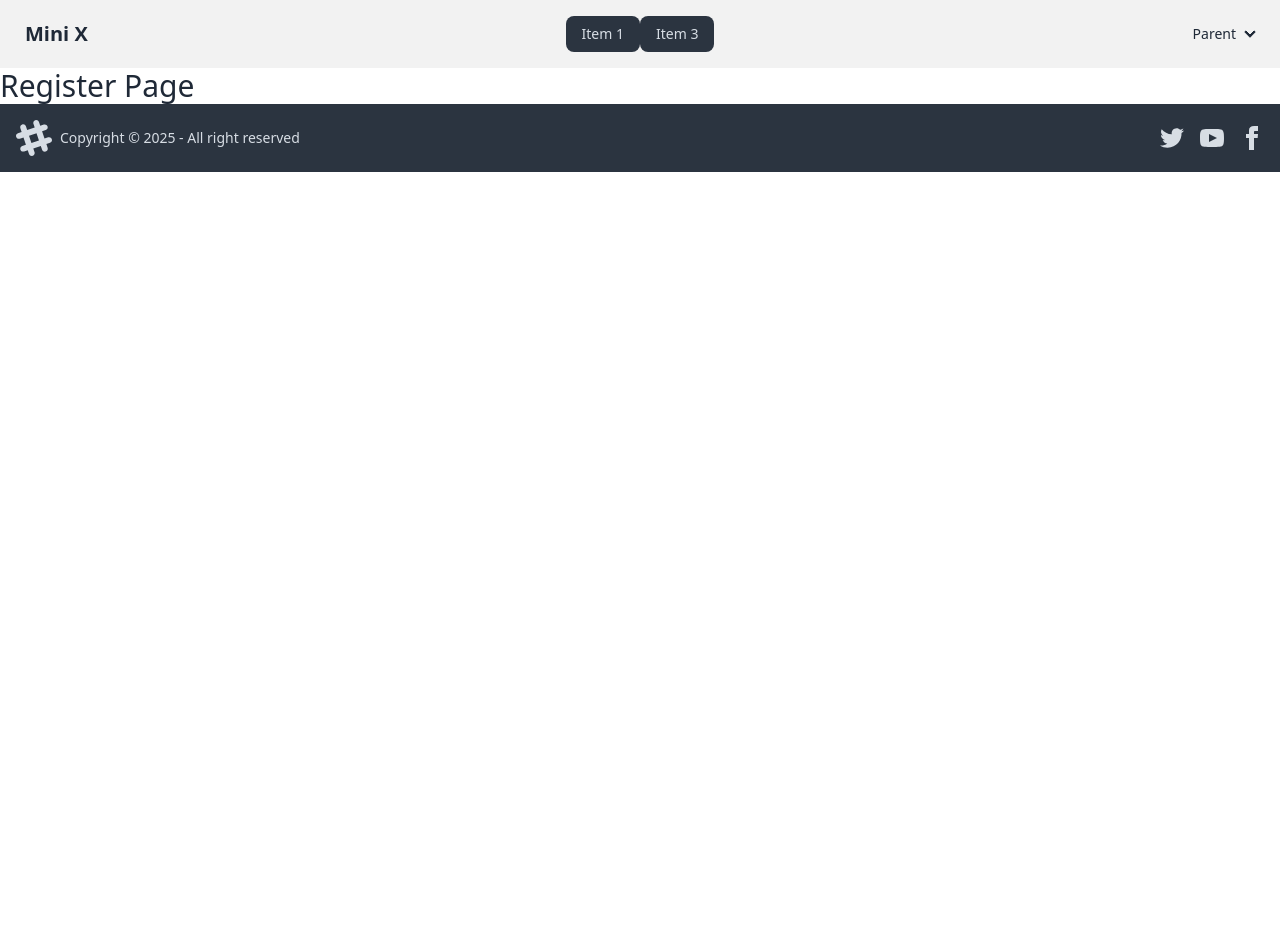
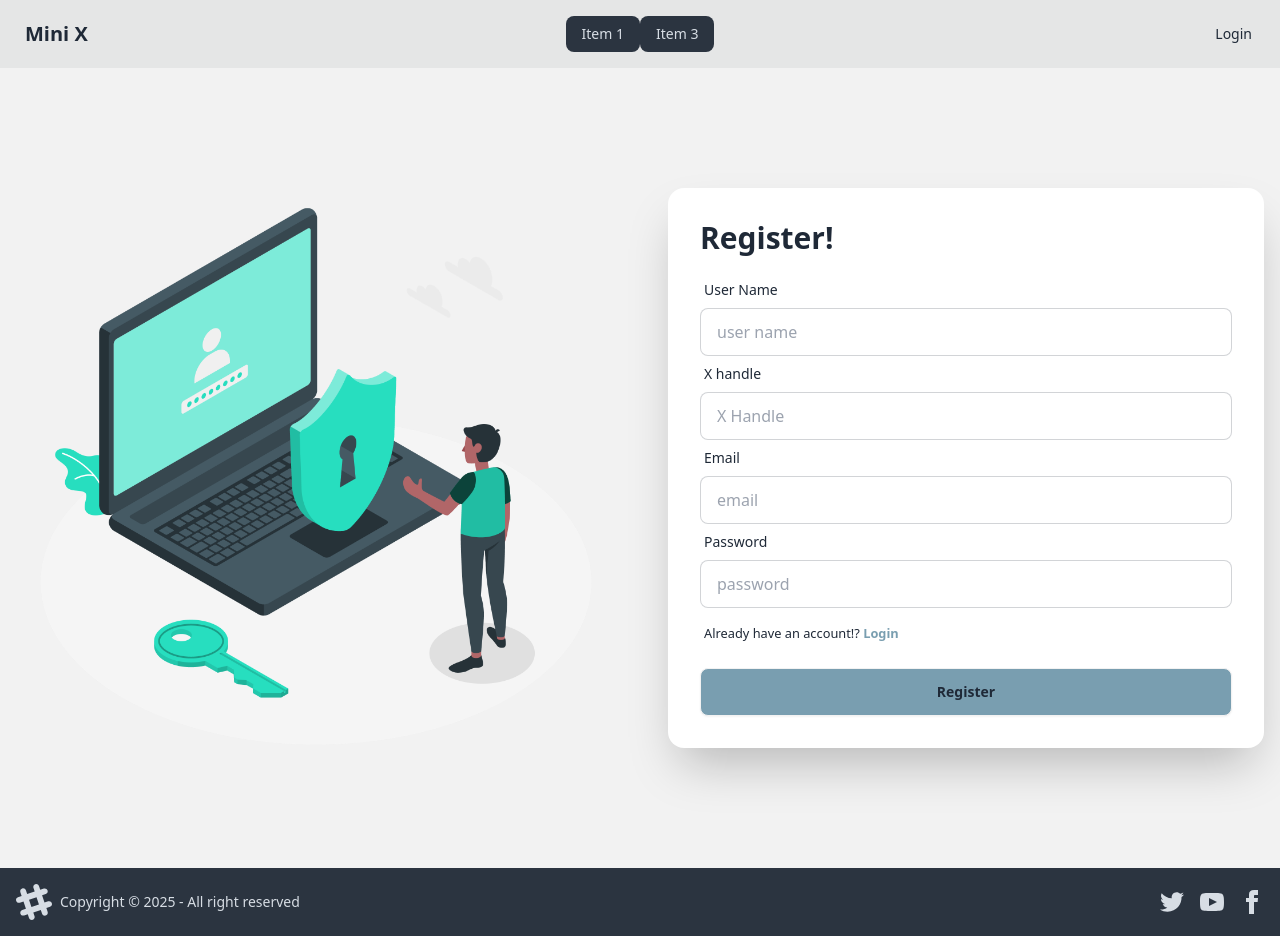
Before and after one commit to Itminan30/mir-info-system, a React (Vite) app in the folder minix-frontend/: page /register in a window 1280 px wide. Before the commit the page ends 800 px from the top, so only its background shows below. Built offline with nearby package versions, Linux system fonts and the light colour scheme.

Commit message:
registration system added in frontend

```diff
--- a/minix-frontend/src/Components/Shared/Navigation.jsx
+++ b/minix-frontend/src/Components/Shared/Navigation.jsx
@@ -1,9 +1,17 @@
-import { NavLink } from "react-router";
+import { NavLink, useNavigate } from "react-router";
+import { useAuth } from "../../layout/AuthProvider";
 
 const Navigation = () => {
+    const { user, logout } = useAuth();
+    const navigate = useNavigate();
+
+    const handleLogout = () => {
+        logout();
+        navigate("/");
+    }
 
     return (
-        <div className="navbar bg-base-200">
+        <div className="navbar bg-base-300">
             <div className="navbar-start">
                 <div className="dropdown">
                     <div tabIndex={0} role="button" className="btn btn-ghost lg:hidden">
@@ -23,8 +31,8 @@ const Navigation = () => {
                     <ul
                         tabIndex={0}
                         className="menu menu-sm dropdown-content bg-base-100 rounded-box z-[1] mt-3 w-52 p-2 shadow">
-                        <NavLink><a>Item 1</a></NavLink>
-                        <NavLink><a>Item 3</a></NavLink>
+                        <li><a>Item 1</a></li>
+                        <li><a>Item 3</a></li>
                     </ul>
                 </div>
                 <NavLink to="/" className="btn btn-ghost text-xl">Mini X</NavLink>
@@ -38,15 +46,20 @@ const Navigation = () => {
             </div>
             <div className="navbar-end">
                 <ul className="menu menu-horizontal px-1">
-                    <li>
-                        <details>
-                            <summary>Parent</summary>
-                            <ul className="p-2">
+                    {
+                        user ?
+                            (
+                                <div className="dropdown dropdown-bottom dropdown-end dropdown-hover">
+                                    <div tabIndex={0} role="button" className="btn m-1">{user?.twitter_handle}</div>
+                                    <ul tabIndex={0} className="dropdown-content menu bg-base-100 rounded-box z-[1] w-52 p-2 shadow">
+                                        <li><a onClick={handleLogout}>Logout</a></li>
+                                    </ul>
+                                </div>
+                            ) :
+                            (
                                 <li><NavLink to="/login">Login</NavLink></li>
-                                <li><NavLink to="/register">Register</NavLink></li>
-                            </ul>
-                        </details>
-                    </li>
+                            )
+                    }
                 </ul>
             </div>
         </div>
--- a/minix-frontend/src/pages/AllPosts/AllPosts.jsx
+++ b/minix-frontend/src/pages/AllPosts/AllPosts.jsx
@@ -1,6 +1,5 @@
 
 const AllPosts = () => {
-    console.log("Allposts Page Loaded");
     return (
         <div>
             <h1 className="text-3xl">
--- a/minix-frontend/src/pages/Login/Login.jsx
+++ b/minix-frontend/src/pages/Login/Login.jsx
@@ -17,7 +17,7 @@ const Login = () => {
         const password = form.password.value;
 
         try {
-            const response = await fetch("http://127.0.0.1:8000/api/xusers/user", {
+            const response = await fetch(`${import.meta.env.VITE_API_LINK}/xusers/user`, {
                 method: "POST",
                 headers: { "content-type": "application/json" },
                 body: JSON.stringify({ email, password })
@@ -57,13 +57,10 @@ const Login = () => {
                                     <span className="label-text">Password</span>
                                 </label>
                                 <input type="password" placeholder="password" name="password" required className="input input-bordered" />
-                                <label className="label">
-                                    <a href="#" className="label-text-alt link link-hover">Forgot password?</a>
-                                </label>
                                 <span className="label-text-alt p-1 text-error">{logError}</span>
                             </div>
                             <div className="form-control mt-1 p-1">
-                                <small>New to Lego Wonderland!? <Link className="text-[#799eb0] font-bold" to="/register">Register</Link></small>
+                                <small>New to Mini X? <Link className="text-[#799eb0] font-bold" to="/register">Register</Link></small>
                             </div>
                             <div className="form-control mt-5">
                                 <input className="btn bg-[#799eb0]" value="Login" type="submit" />
--- a/minix-frontend/src/pages/Register/Register.jsx
+++ b/minix-frontend/src/pages/Register/Register.jsx
@@ -1,11 +1,92 @@
+import { Link, useNavigate } from "react-router";
+import authImg from "../../assets/authenticationImg.png";
+import { useState } from "react";
+import { useAuth } from "../../layout/AuthProvider";
 
 const Register = () => {
-    console.log("Register Page Loaded");
+    const { login } = useAuth();
+    const navigate = useNavigate();
+
+    const [regError, setRegError] = useState(null);
+
+    const handleRegister = async (event) => {
+        event.preventDefault();
+        setRegError(null);
+        const form = event.target;
+        const email = form.email.value;
+        const password = form.password.value;
+        const user_name = form.user_name.value;
+        const twitter_handle = form.twitter_handle.value;
+
+        try {
+            const response = await fetch(`${import.meta.env.VITE_API_LINK}/xusers`, {
+                method: "POST",
+                headers: { "content-type": "application/json" },
+                body: JSON.stringify({ user_name, twitter_handle, email, password })
+            })
+
+            if (!response.ok) {
+                if (response.status === 422) {
+                    // Parse validation errors
+                    console.log(response);
+                } else {
+                    throw new Error('An unexpected error occurred');
+                }
+            } else {
+                const data = await response.json();
+                console.log('Registration successful:', data);
+                login(data.user);
+                navigate("/");
+            }
+        } catch (err) {
+            console.log(err);
+        }
+    }
     return (
-        <div>
-            <h1 className="text-3xl">
-                Register Page
-            </h1>
+        <div className="hero min-h-screen bg-base-200">
+            <div className="hero-content grid grid-cols-1 gap-14 lg:grid-cols-2">
+                <div className="">
+                    <img src={authImg} alt="" />
+                </div>
+                <div className="card w-full shadow-2xl bg-base-100">
+                    <div className="card-body">
+                        <h1 className="text-3xl font-bold mb-2">Register!</h1>
+                        <form onSubmit={handleRegister}>
+                            <div className="form-control">
+                                <label className="label">
+                                    <span className="label-text">User Name</span>
+                                </label>
+                                <input type="text" placeholder="user name" name="user_name" required className="input input-bordered" />
+                            </div>
+                            <div className="form-control">
+                                <label className="label">
+                                    <span className="label-text">X handle</span>
+                                </label>
+                                <input type="text" placeholder="X Handle" name="twitter_handle" required className="input input-bordered" />
+                            </div>
+                            <div className="form-control">
+                                <label className="label">
+                                    <span className="label-text">Email</span>
+                                </label>
+                                <input type="email" placeholder="email" name="email" required className="input input-bordered" />
+                            </div>
+                            <div className="form-control">
+                                <label className="label">
+                                    <span className="label-text">Password</span>
+                                </label>
+                                <input type="password" placeholder="password" name="password" required className="input input-bordered" />
+                                <span className="label-text-alt p-1 text-error">{regError}</span>
+                            </div>
+                            <div className="form-control mt-1 p-1">
+                                <small>Already have an account!? <Link className="text-[#799eb0] font-bold" to="/login">Login</Link></small>
+                            </div>
+                            <div className="form-control mt-5">
+                                <input className="btn bg-[#799eb0]" value="Register" type="submit" />
+                            </div>
+                        </form>
+                    </div>
+                </div>
+            </div>
         </div>
     );
 };
```
